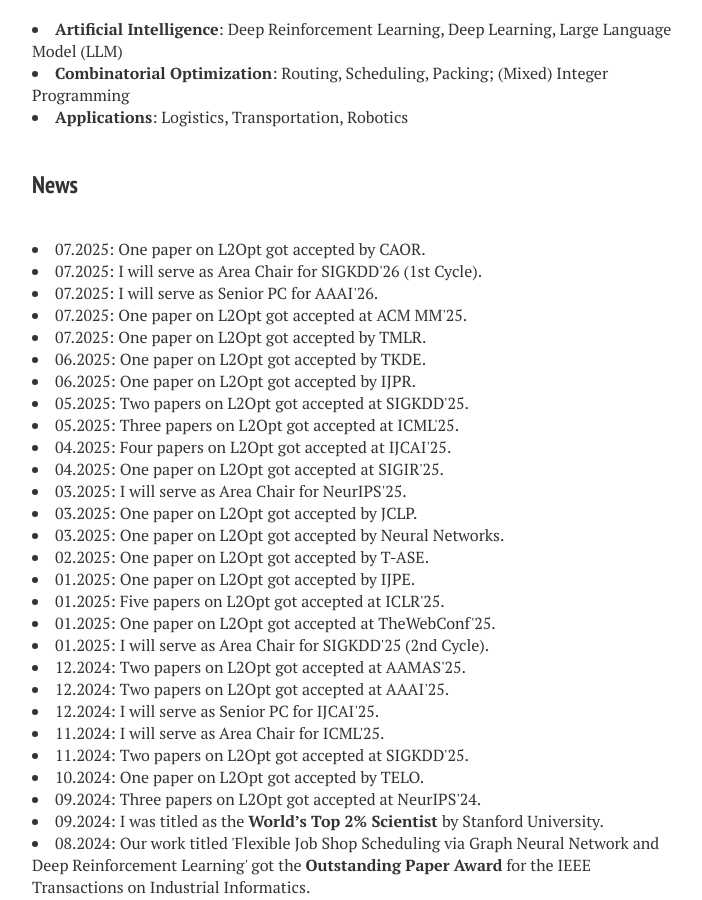
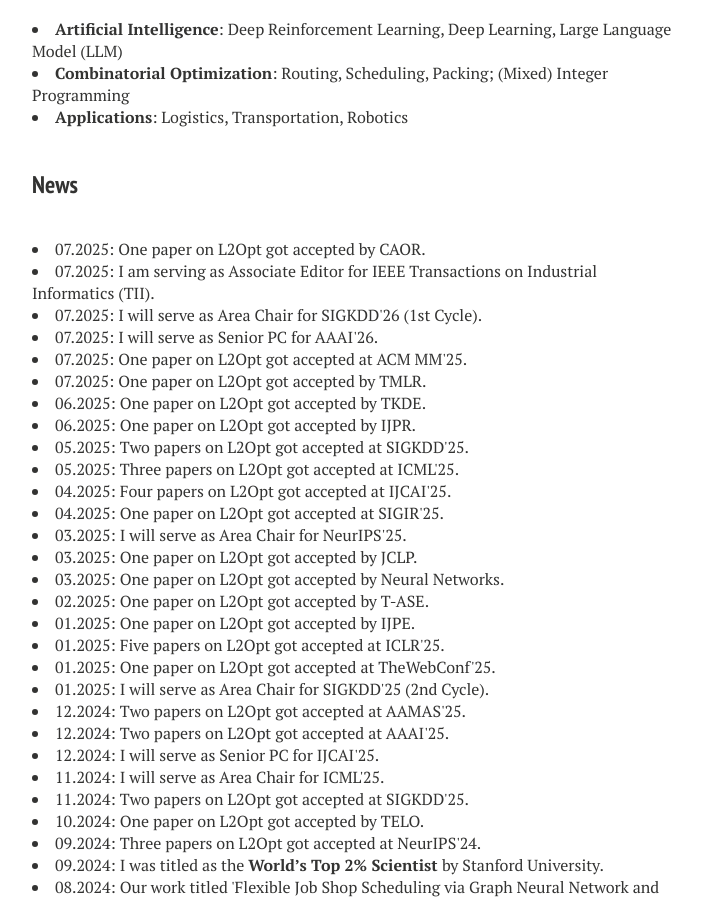
Before and after one commit to zhiguangcaosg/zhiguangcaosg.github.io, a Jekyll site: the page built from index.md, in a window 1280 px wide and 900 px high, scrolled down 834 px. Shown: the whole window, without its empty margins (288-990 px from the left). Built offline with Jekyll 4.4.1, drawn with Linux system fonts in a browser that asks for light colours; nearby versions of some CDN libraries.

Commit message:
Update index.md

```diff
--- a/index.md
+++ b/index.md
@@ -41,6 +41,10 @@ image: banner1.png
 
 <li>
 07.2025:  One paper on L2Opt got accepted by CAOR.
+</li>
+
+<li>
+07.2025:  I am serving as Associate Editor for IEEE Transactions on Industrial Informatics (TII).
 </li>
 
 <li>
```
